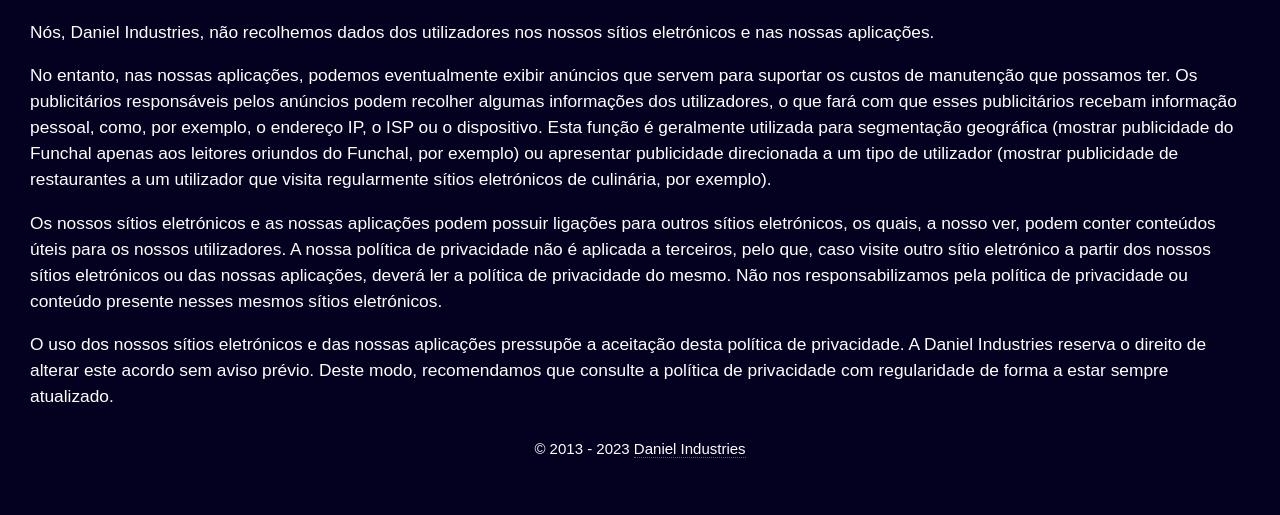
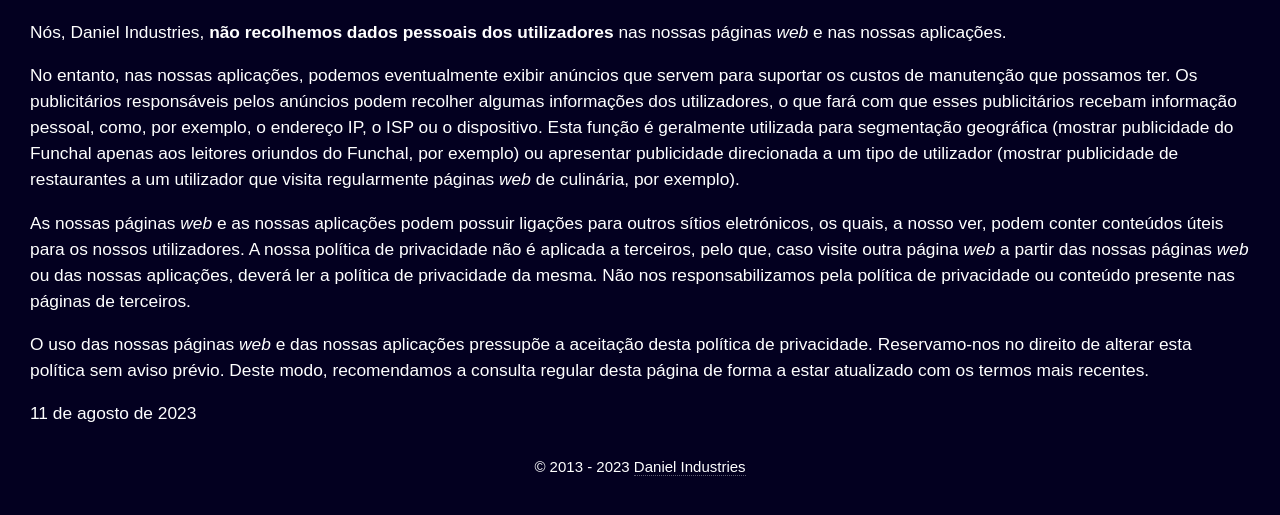
Before and after one commit to DanielIndustries/danielindustries.github.io, a plain HTML site: page index.html in a window 1280 px wide. Shown: the part 217-732 px from the top of the page. Drawn offline with Linux system fonts and the light colour scheme.

Commit message:
Add files via upload

```diff
--- a/index.html
+++ b/index.html
@@ -54,10 +54,11 @@
 		</a>
 		<main>
 			<h1>Política de privacidade da Daniel Industries</h1>
-			<p>Nós, Daniel Industries, não recolhemos dados dos utilizadores nos nossos sítios eletrónicos e nas nossas aplicações.</p>
-			<p>No entanto, nas nossas aplicações, podemos eventualmente exibir anúncios que servem para suportar os custos de manutenção que possamos ter. Os publicitários responsáveis pelos anúncios podem recolher algumas informações dos utilizadores, o que fará com que esses publicitários recebam informação pessoal, como, por exemplo, o endereço IP, o ISP ou o dispositivo. Esta função é geralmente utilizada para segmentação geográfica (mostrar publicidade do Funchal apenas aos leitores oriundos do Funchal, por exemplo) ou apresentar publicidade direcionada a um tipo de utilizador (mostrar publicidade de restaurantes a um utilizador que visita regularmente sítios eletrónicos de culinária, por exemplo).</p>
-			<p>Os nossos sítios eletrónicos e as nossas aplicações podem possuir ligações para outros sítios eletrónicos, os quais, a nosso ver, podem conter conteúdos úteis para os nossos utilizadores. A nossa política de privacidade não é aplicada a terceiros, pelo que, caso visite outro sítio eletrónico a partir dos nossos sítios eletrónicos ou das nossas aplicações, deverá ler a política de privacidade do mesmo. Não nos responsabilizamos pela política de privacidade ou conteúdo presente nesses mesmos sítios eletrónicos.</p>
-			<p>O uso dos nossos sítios eletrónicos e das nossas aplicações pressupõe a aceitação desta política de privacidade. A Daniel Industries reserva o direito de alterar este acordo sem aviso prévio. Deste modo, recomendamos que consulte a política de privacidade com regularidade de forma a estar sempre atualizado.</p>
+			<p>Nós, Daniel Industries, <b>não recolhemos dados pessoais dos utilizadores</b> nas nossas páginas <i>web</i> e nas nossas aplicações.</p>
+			<p>No entanto, nas nossas aplicações, podemos eventualmente exibir anúncios que servem para suportar os custos de manutenção que possamos ter. Os publicitários responsáveis pelos anúncios podem recolher algumas informações dos utilizadores, o que fará com que esses publicitários recebam informação pessoal, como, por exemplo, o endereço IP, o ISP ou o dispositivo. Esta função é geralmente utilizada para segmentação geográfica (mostrar publicidade do Funchal apenas aos leitores oriundos do Funchal, por exemplo) ou apresentar publicidade direcionada a um tipo de utilizador (mostrar publicidade de restaurantes a um utilizador que visita regularmente páginas <i>web</i> de culinária, por exemplo).</p>
+			<p>As nossas páginas <i>web</i> e as nossas aplicações podem possuir ligações para outros sítios eletrónicos, os quais, a nosso ver, podem conter conteúdos úteis para os nossos utilizadores. A nossa política de privacidade não é aplicada a terceiros, pelo que, caso visite outra página <i>web</i> a partir das nossas páginas <i>web</i> ou das nossas aplicações, deverá ler a política de privacidade da mesma. Não nos responsabilizamos pela política de privacidade ou conteúdo presente nas páginas de terceiros.</p>
+			<p>O uso das nossas páginas <i>web</i> e das nossas aplicações pressupõe a aceitação desta política de privacidade. Reservamo-nos no direito de alterar esta política sem aviso prévio. Deste modo, recomendamos a consulta regular desta página de forma a estar atualizado com os termos mais recentes.</p>
+			<p>11 de agosto de 2023</p>
 		</main>
 		<footer>
 			&copy; 2013 - <span id="ano">2023</span> <a href="https://danielindustries.com">Daniel Industries</a>
```
